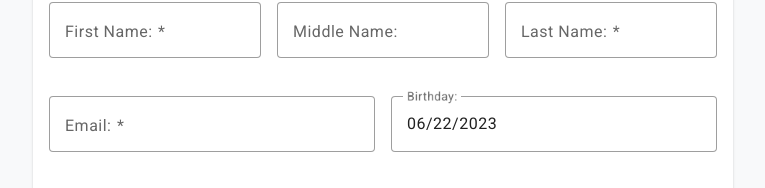
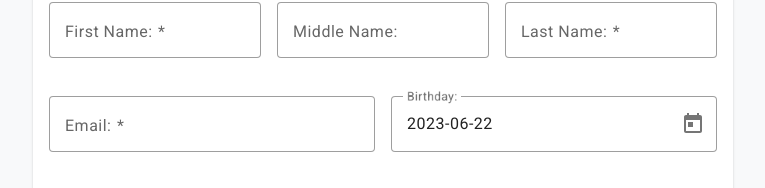
Before and after one commit to josefpls/smumc-portal, an Angular app: page /#/register in a window 1280 px wide. Shown: the part 271-459 px from the top of the page, without its empty margins (257-1022 px from the left). Built offline with nearby package versions, Linux system fonts and the light colour scheme.

Commit message:
Use material date picker component

```diff
--- a/src/app/authentication/components/registration/registration.component.html
+++ b/src/app/authentication/components/registration/registration.component.html
@@ -26,7 +26,9 @@
                     </mat-form-field>
                     <mat-form-field class="w-100" appearance="outline">
                         <mat-label for="birthday"> Birthday: </mat-label>
-                        <input type="date" matInput name="birthday" id="birthday" formControlName="birthday">
+                        <input matInput name="birthday" id="birthday" formControlName="birthday">
+                        <mat-datepicker-toggle matIconSuffix [for]="picker"></mat-datepicker-toggle>
+                        <mat-datepicker #picker></mat-datepicker>
                     </mat-form-field>
                 </div>
                 <mat-form-field class="w-100" appearance="outline">
```
